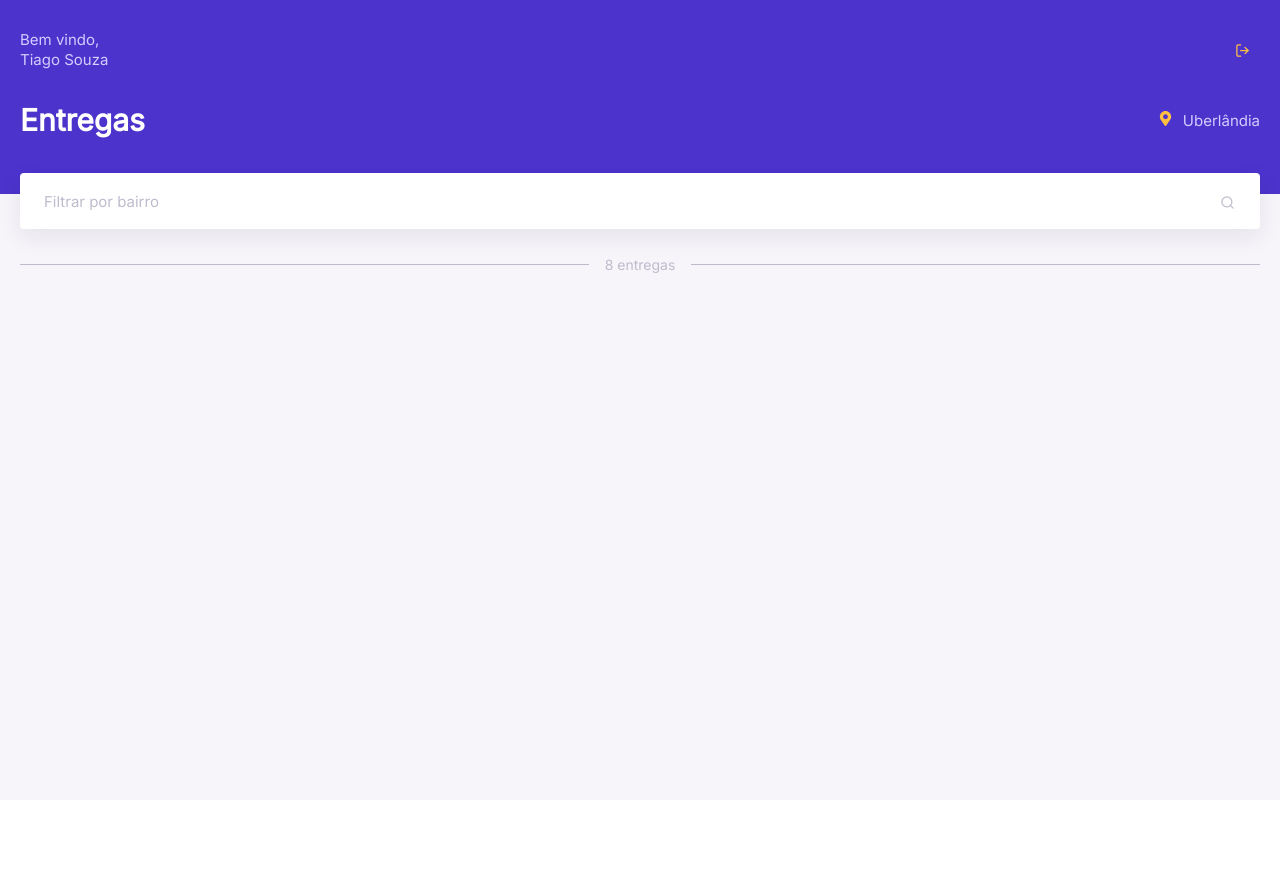
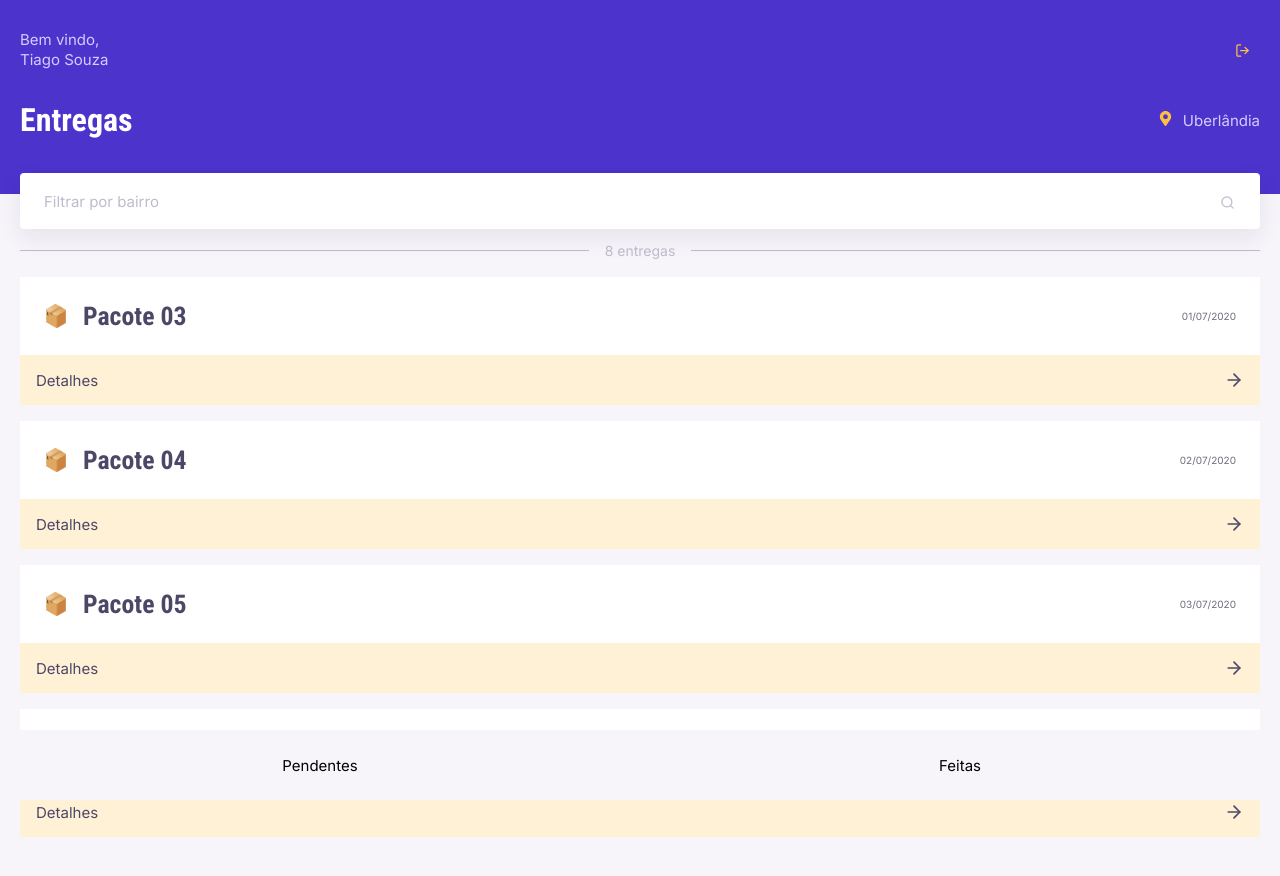
Before and after one commit to asciiej/fastfeet-front, a React (Create React App) app: page /deliveries in a window 1280 px wide. Shown: the top 876 px of the page. Before the commit the page ends 800 px from the top, so only its background shows below. Built offline with nearby package versions, Linux system fonts and the light colour scheme.

Commit message:
Adicionando listagem de encomendas

```diff
--- /dev/null
+++ b/src/components/PackagesList/index.tsx
@@ -0,0 +1,40 @@
+import { ReactElement } from 'react';
+
+import { Link } from 'react-router-dom';
+
+import { FiArrowRight } from 'react-icons/fi';
+
+import packageIcon from '../../assets/package.svg';
+
+import { Packages, Box } from './styles';
+
+type Package = {
+  title: string;
+  date: string;
+};
+
+type PackagesListProps = {
+  content: Array<Package>;
+};
+
+export function PackagesList({ content }: PackagesListProps): ReactElement {
+  return (
+    <Packages>
+      {content.map(delivery => (
+        <Box>
+          <div>
+            <div>
+              <img src={packageIcon} alt="Package Icon" />
+              <h3>{delivery.title}</h3>
+            </div>
+            <span>{delivery.date}</span>
+          </div>
+          <Link to="teste">
+            Detalhes
+            <FiArrowRight size={20} />
+          </Link>
+        </Box>
+      ))}
+    </Packages>
+  );
+}
--- /dev/null
+++ b/src/components/PackagesList/styles.ts
@@ -0,0 +1,50 @@
+import styled from 'styled-components';
+
+export const Packages = styled.section`
+  /* margin-top: 80px;
+  max-width: 700px; */
+
+  background: #f7f5fa;
+  width: 100%;
+`;
+
+export const Box = styled.div`
+  > div {
+    background: #fff;
+    display: flex;
+    align-items: center;
+    justify-content: space-between;
+    padding: 24px;
+    font-size: 22px;
+
+    div {
+      display: flex;
+      align-items: center;
+    }
+
+    span {
+      color: #6f6c80;
+      font-size: 10px;
+    }
+  }
+
+  img {
+    margin-right: 15px;
+  }
+
+  a {
+    background: #fff1d6;
+    width: 100%;
+    padding: 15px 16px;
+    text-decoration: none;
+    color: #4c4766;
+
+    display: flex;
+    align-items: center;
+    justify-content: space-between;
+  }
+
+  & + div {
+    margin-top: 16px;
+  }
+`;
--- a/src/pages/Deliveries/index.tsx
+++ b/src/pages/Deliveries/index.tsx
@@ -1,11 +1,57 @@
-import React from 'react';
+import React, { useState } from 'react';
 
 import { FaMapMarkerAlt } from 'react-icons/fa';
 import { FiLogOut, FiSearch } from 'react-icons/fi';
 
-import { Main, Header, Container, InputWithIcon, Separator } from './styles';
+import { PackagesList } from '../../components/PackagesList';
+
+import {
+  Main,
+  Header,
+  Container,
+  InputWithIcon,
+  Separator,
+  Footer,
+} from './styles';
+
+type Package = {
+  title: string;
+  date: string;
+};
 
 const Deliveries: React.FC = () => {
+  const pendentes = [
+    {
+      title: 'Pacote 03',
+      date: '01/07/2020',
+    },
+    {
+      title: 'Pacote 04',
+      date: '02/07/2020',
+    },
+    {
+      title: 'Pacote 05',
+      date: '03/07/2020',
+    },
+    {
+      title: 'Pacote 06',
+      date: '04/07/2020',
+    },
+  ];
+
+  const feitas = [
+    {
+      title: 'Pacote 01',
+      date: '29/06/2020',
+    },
+    {
+      title: 'Pacote 02',
+      date: '30/06/2020',
+    },
+  ];
+
+  const [packages, setPackages] = useState<Package[]>(pendentes);
+
   return (
     <Container>
       <Header>
@@ -27,7 +73,16 @@ const Deliveries: React.FC = () => {
       </Header>
       <Main>
         <Separator>8 entregas</Separator>
+        <PackagesList content={packages} />
       </Main>
+      <Footer>
+        <button type="button" onClick={() => setPackages(pendentes)}>
+          Pendentes
+        </button>
+        <button type="button" onClick={() => setPackages(feitas)}>
+          Feitas
+        </button>
+      </Footer>
     </Container>
   );
 };
--- a/src/pages/Deliveries/styles.ts
+++ b/src/pages/Deliveries/styles.ts
@@ -3,12 +3,12 @@ import styled from 'styled-components';
 export const Container = styled.div`
   display: flex;
   flex-direction: column;
-  height: 100vh;
+  /* height: 100vh; */
 `;
 
 export const Main = styled.main`
   flex: 1;
-  padding: 30px 20px 10px 20px;
+  padding: 30px 20px 70px 20px;
   background: #f7f5fa;
 `;
 
@@ -18,10 +18,11 @@ export const Header = styled.header`
   display: flex;
   flex-direction: column;
   color: #d5ccff;
+  position: sticky;
+  top: 0;
 
   h1 {
-    font-family: 32px 'Roboto Condensed', sans-serif;
-    font-weight: bold;
+    font-size: 32px;
     line-height: 36px;
     color: #fff;
   }
@@ -77,7 +78,7 @@ export const Separator = styled.div`
   font-size: 14px;
   color: #bebccc;
 
-  margin: 32px 0;
+  margin: 18px 0;
   display: flex;
   align-items: center;
 
@@ -97,3 +98,21 @@ export const Separator = styled.div`
     margin-left: 16px;
   }
 `;
+
+export const Footer = styled.footer`
+  height: 70px;
+  position: fixed;
+  bottom: 0;
+
+  button {
+    width: calc(100vw / 2);
+    height: 100%;
+    background: #f7f5fa;
+    border: 0;
+
+    &:focus {
+      border-top: 4px solid #ffc042;
+      background: #fff;
+    }
+  }
+`;
--- a/src/styles/global.ts
+++ b/src/styles/global.ts
@@ -21,6 +21,12 @@ export default createGlobalStyle`
   }
   */
 
+  h1, h2, h3, h4, h5, h6 {
+    font-family:'Roboto Condensed', sans-serif;
+    font-weight: bold;
+    color: #4C4766;
+  }
+
   button {
     cursor: pointer;
   }
```
Also changed, not shown: src/components/Header/index.tsx (deleted, +0 -9 lines), src/assets/package.svg (added).
